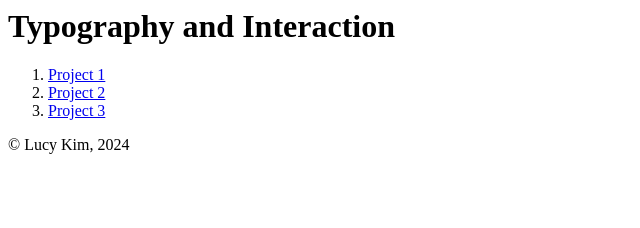
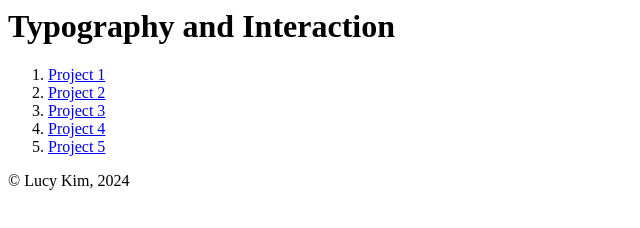
Before and after one commit to lucykim0921/lucykim0921.github.io, a plain HTML site: page index.html in a window 1280 px wide. Shown: the whole page, without its empty margins (0-640 px from the left). Drawn offline with Linux system fonts and the light colour scheme.

Commit message:
Update index.html

```diff
--- a/index.html
+++ b/index.html
@@ -13,6 +13,8 @@
                 <li><a href="https://lucykim0921.github.io/manuscript/">Project 1</a></li>
                 <li><a href="https://v1ckych3n.github.io/spread">Project 2</a></li>
                 <li><a href="https://lucykim0921.github.io/binding/">Project 3</a></li>
+                <li><a href="https://lucykim0921.github.io/links/">Project 4</a></li>
+                <li><a href="https://lucykim0921.github.io/Functionss/">Project 5</a></li>
             </ol>
 
         </main>
```
